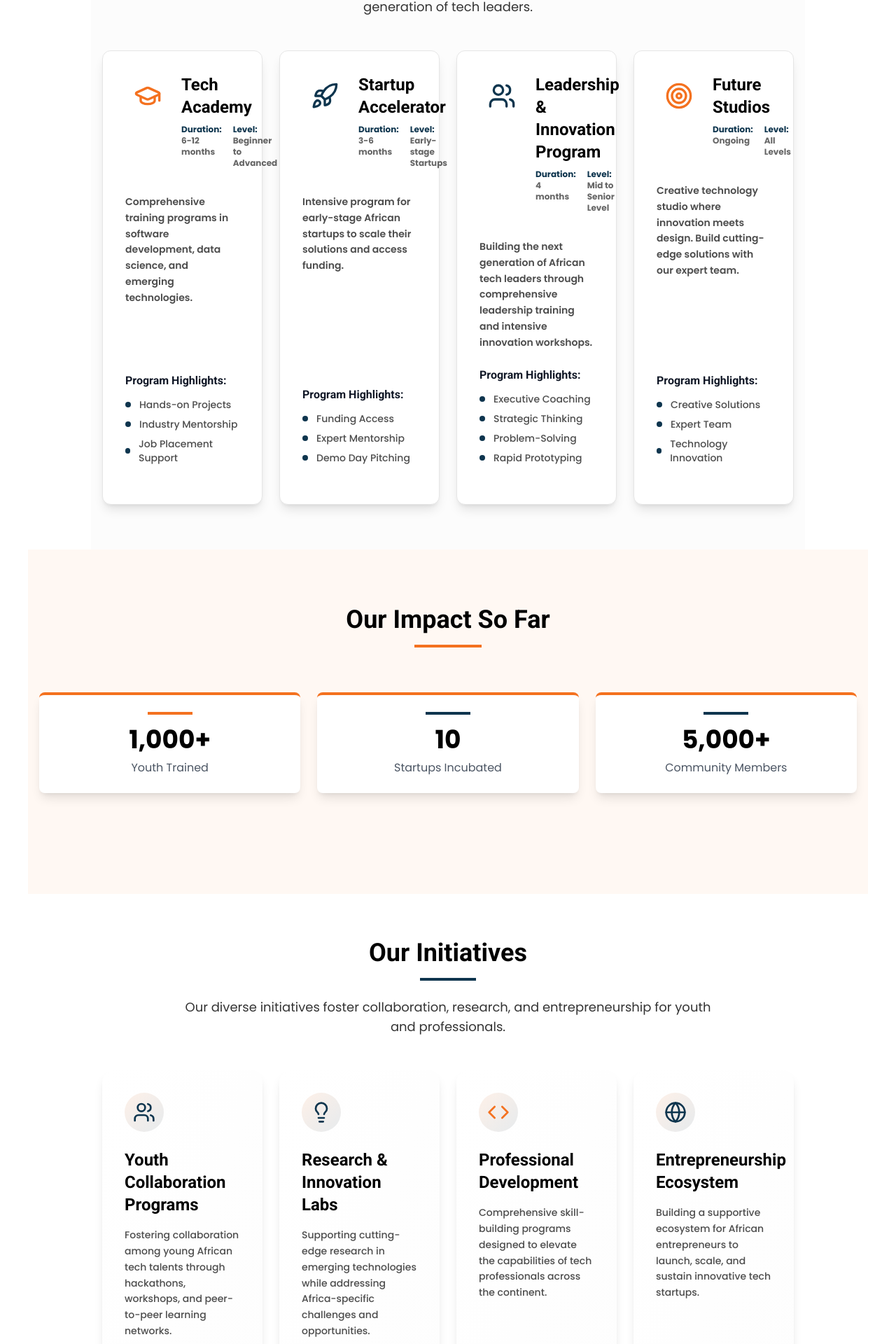
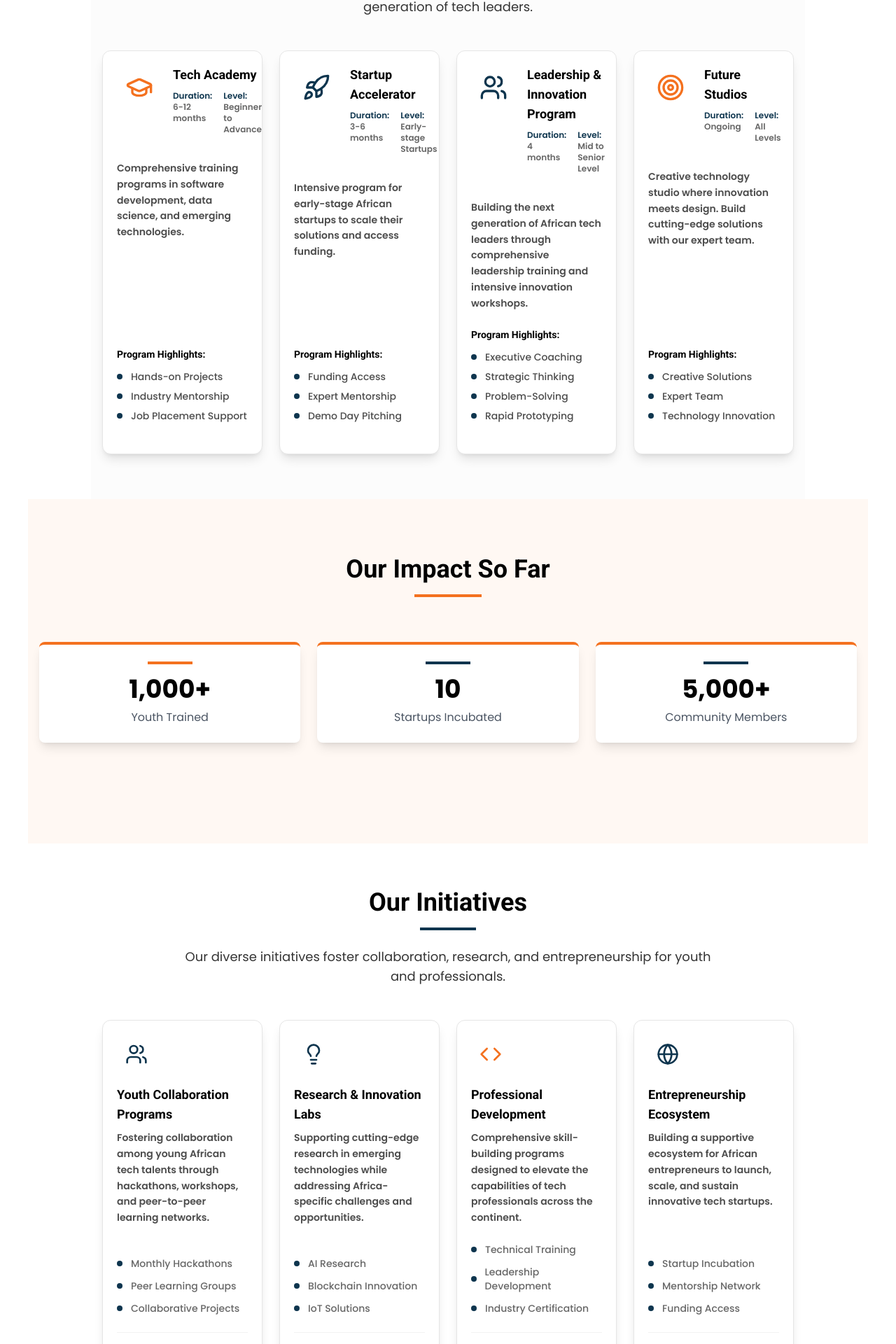
Before and after one commit to FutureLabss/futurelabs-africa-rise, a React (Vite) app: page / in a window 1280 px wide. Shown: the part 1612-3532 px from the top of the page at 70% size. Built offline with nearby package versions, Linux system fonts and the light colour scheme.

Commit message:
style(mobile): align Programs and Initiatives cards to Blog card style (rounded, border, shadow, tighter paddings)

```diff
--- a/src/components/Initiatives.tsx
+++ b/src/components/Initiatives.tsx
@@ -46,7 +46,7 @@ const Initiatives = () => {
           {initiatives.map((initiative, index) => (
             <Card
               key={index}
-              className="group relative shadow-lg hover:shadow-2xl transition-all duration-500 bg-gradient-to-br from-card to-muted/20 rounded-2xl border-0 cursor-pointer hover:scale-[1.01]"
+              className="overflow-hidden rounded-xl border bg-white shadow-lg transition-all duration-300 hover:shadow-xl cursor-pointer"
               onClick={() => {
                 if (initiative.title === 'Youth Collaboration Programs') {
                   window.location.href = '/youth-collaboration';
@@ -57,33 +57,25 @@ const Initiatives = () => {
                 }
               }}
             >
-              <div className="absolute inset-0 bg-gradient-to-r from-primary/5 to-secondary/5 rounded-2xl opacity-0 group-hover:opacity-100 transition-opacity duration-300"></div>
-              <CardContent className="relative p-8 flex flex-col h-full">
-                <div className="mb-6 p-3 rounded-full bg-gradient-to-br from-primary/10 to-secondary/10 w-fit">
+              <CardContent className="p-5 flex flex-col h-full">
+                <div className="mb-4 p-3 rounded-lg bg-background w-fit">
                   {initiative.icon}
                 </div>
-                <h3 className="text-2xl mb-4 font-roboto text-foreground font-bold group-hover:text-primary transition-colors duration-300">
+                <h3 className="text-lg mb-2 font-roboto text-foreground font-bold">
                   {initiative.title}
                 </h3>
-                <p className="text-foreground/70 mb-6 text-sm font-medium leading-relaxed flex-grow">
+                <p className="text-foreground/70 mb-6 text-sm font-semibold leading-relaxed flex-grow">
                   {initiative.description}
                 </p>
                 <ul className="space-y-3 mb-6">
                   {initiative.features.map((feature, featureIndex) => (
                     <li key={featureIndex} className="text-sm font-medium text-foreground/60 flex items-center">
-                      <span className="w-2 h-2 bg-gradient-to-r from-primary to-secondary rounded-full mr-3 group-hover:scale-110 transition-transform duration-300"></span>
+                      <span className="w-2 h-2 bg-secondary rounded-full mr-3"></span>
                       {feature}
                     </li>
                   ))}
                 </ul>
-                <div className="mt-auto pt-4 border-t border-border/50">
-                  <div className="flex items-center text-primary font-semibold group-hover:translate-x-1 transition-transform duration-300">
-                    <span className="text-sm">Learn More</span>
-                    <svg className="w-4 h-4 ml-2" fill="none" stroke="currentColor" viewBox="0 0 24 24">
-                      <path strokeLinecap="round" strokeLinejoin="round" strokeWidth="2" d="M9 5l7 7-7 7"/>
-                    </svg>
-                  </div>
-                </div>
+                <div className="mt-auto pt-2 border-t border-border/50"></div>
               </CardContent>
             </Card>
           ))}
--- a/src/components/Programs.tsx
+++ b/src/components/Programs.tsx
@@ -58,7 +58,7 @@ const Programs = () => {
           {programs.map((program, index) => (
             <Card
               key={index}
-              className="border shadow-lg hover:shadow-xl transition-all duration-500 bg-white group rounded-xl cursor-pointer hover:scale-[1.02]"
+              className="overflow-hidden rounded-xl border bg-white shadow-lg transition-all duration-300 hover:shadow-xl cursor-pointer"
               onClick={() => {
                 if (program.link.startsWith('http')) {
                   window.open(program.link, '_blank');
@@ -67,31 +67,31 @@ const Programs = () => {
                 }
               }}
             >
-              <CardContent className="p-8 flex flex-col h-full">
+              <CardContent className="p-5 flex flex-col h-full">
                 <div className="flex items-start gap-4 mb-6">
-                  <div className="p-3 bg-background rounded-lg group-hover:scale-110 transition-transform duration-300">
+                  <div className="p-3 bg-background rounded-lg">
                     {program.icon}
                   </div>
                   <div className="flex-1">
-                    <h3 className="text-2xl font-[700] mb-2 font-roboto text-foreground">
+                    <h3 className="text-lg font-bold mb-2 font-roboto text-foreground">
                       {program.title}
                     </h3>
-                    <div className="flex gap-4 text-xs font-[700] text-foreground/60 mb-3">
+                    <div className="flex gap-4 text-xs font-semibold text-foreground/60 mb-3">
                       <span><span className='text-accent'>Duration:</span> {program.duration}</span>
                       <span><span className='text-accent'>Level:</span> {program.level}</span>
                     </div>
                   </div>
                 </div>
 
-                <p className="text-foreground/70 mb-6 leading-relaxed text-sm font-[600] flex-grow">
+                <p className="text-foreground/70 mb-6 leading-relaxed text-sm font-semibold flex-grow">
                   {program.description}
                 </p>
 
                 <div className="mb-6">
-                  <h4 className="font-[700] text-gray-900 text-foreground mb-3">Program Highlights:</h4>
+                  <h4 className="font-bold text-foreground mb-3 text-sm">Program Highlights:</h4>
                   <ul className="space-y-2">
                     {program.highlights.map((highlight, highlightIndex) => (
-                      <li key={highlightIndex} className="text-sm text-foreground/70 flex items-center font-[500]">
+                      <li key={highlightIndex} className="text-sm text-foreground/70 flex items-center font-medium">
                         <span className="w-2 h-2 bg-secondary rounded-full mr-3"></span>
                         {highlight}
                       </li>
```
